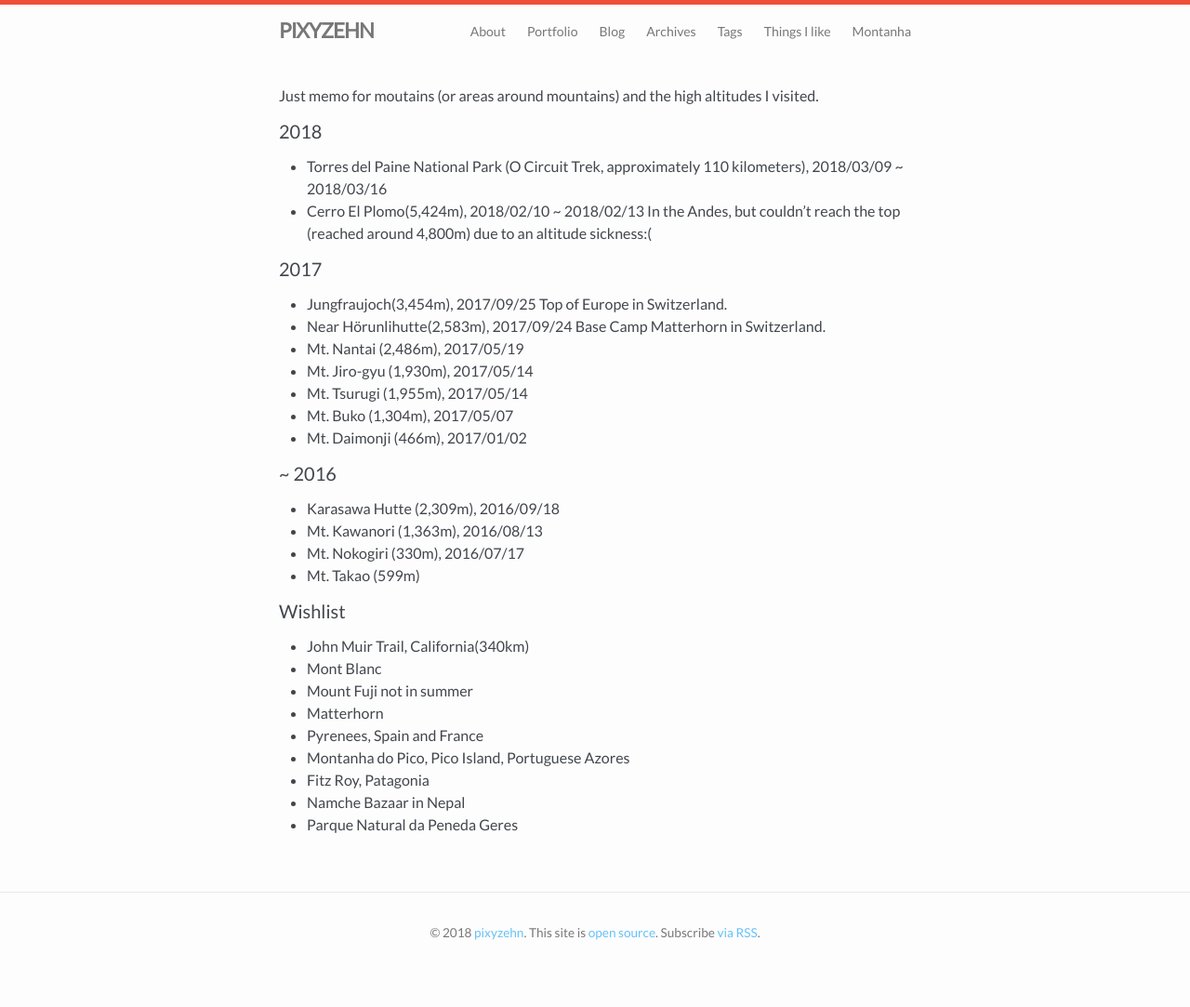
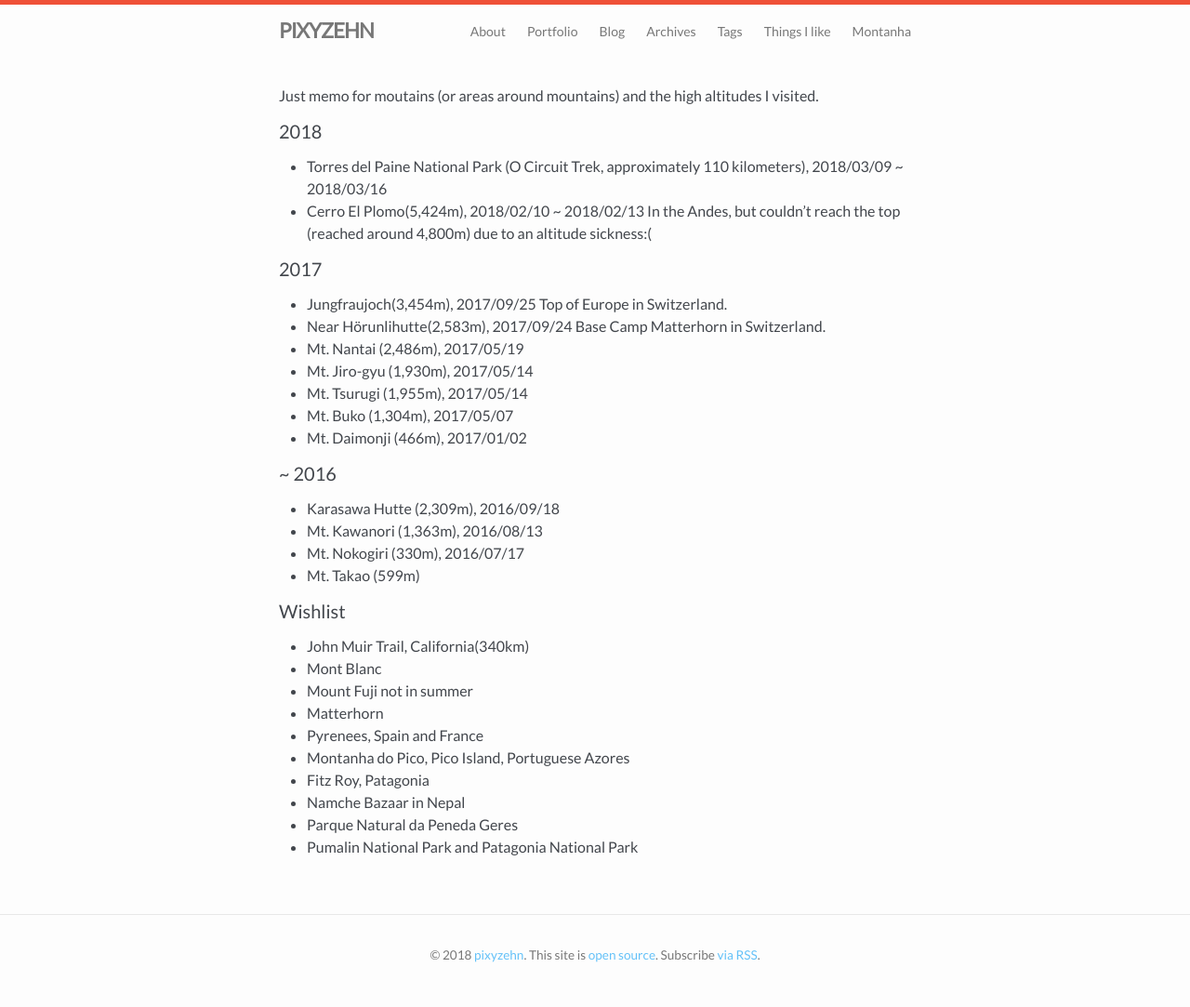
Before and after one commit to pixyzehn/pixyzehn.com, a Jekyll site: the page built from pages/mountain.md, in a window 1280 px wide. Shown: the whole page at 93% size. Built offline with Jekyll 4.4.1, drawn with Linux system fonts in a browser that asks for light colours; before the commit the page ends 1059 px from its top, so only the background shows below that.

Commit message:
Update pages

```diff
--- a/pages/mountain.md
+++ b/pages/mountain.md
@@ -41,3 +41,4 @@ Just memo for moutains (or areas around mountains) and the high altitudes I visi
 - Fitz Roy, Patagonia
 - Namche Bazaar in Nepal
 - Parque Natural da Peneda Geres
+- Pumalin National Park and Patagonia National Park
```
Also changed, not shown: pages/links.md (+1 -0 lines).
